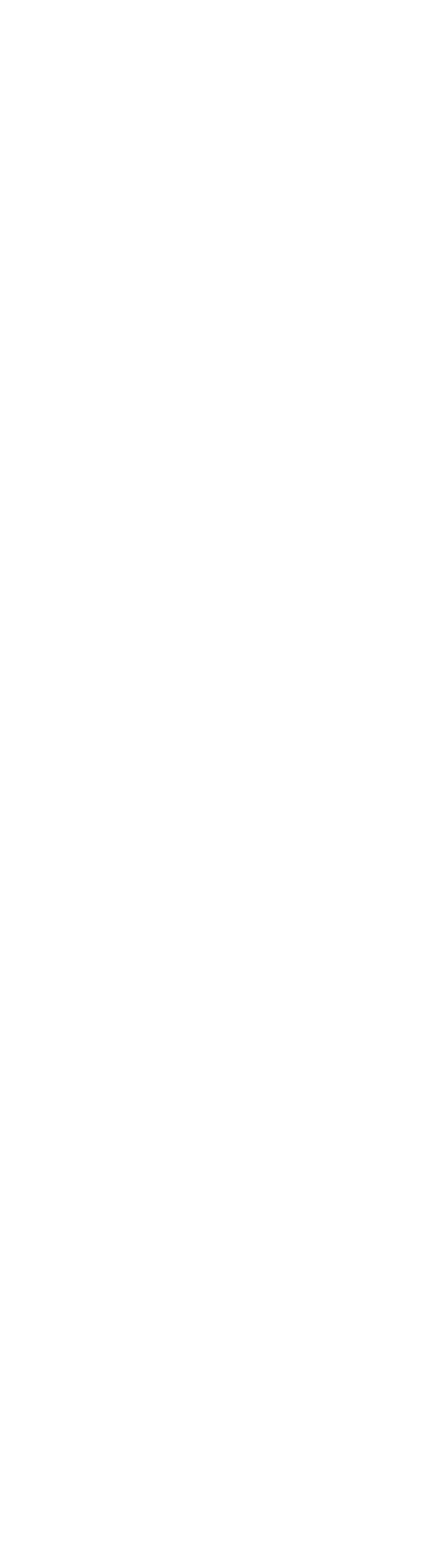
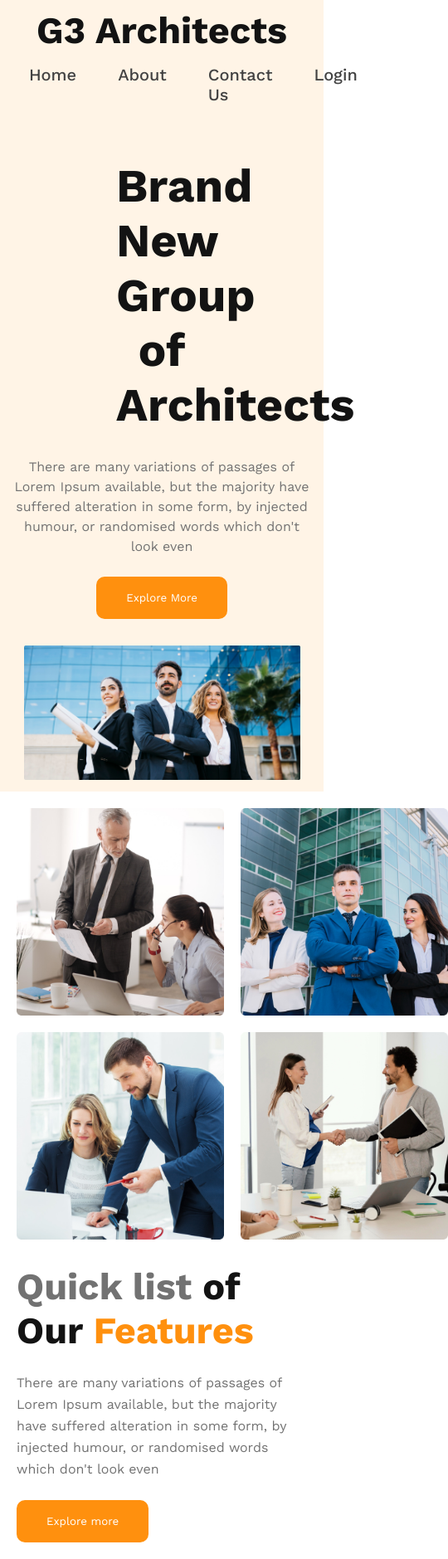
Before and after one commit to moshiurbd1/architects-website, a plain HTML site: page index.html in a window 390 px wide. Shown: the whole page at 83% size, 540 px wide, since content can reach past the window. Before the commit the page ends 844 px from the top, so only its background shows below. Drawn offline with nearby package versions, Linux system fonts and the light colour scheme.

Commit message:
Header and Feature section added

```diff
--- a/css/style.css
+++ b/css/style.css
@@ -0,0 +1,160 @@
+*{
+    padding: 0;
+    margin: 0 auto;
+    font-family: Work Sans;
+}
+.light-gray{
+    color: #727272;
+
+
+}
+/* Header styles start */
+header{
+    background: rgba(255, 144, 14, 0.10);
+    padding-top: 1.5rem;
+    padding: 50px 200px;
+}
+nav{
+
+    display: flex;
+    justify-content: space-between;
+    align-items: center;
+
+}
+nav .logo{
+color: #131313;
+
+font-size: 45px;
+font-weight: 700;
+
+}
+.menu-bar{
+    display: flex;
+}
+.menu-bar li{
+    list-style: none;
+    margin: 10px 20px;
+    padding: 5px;
+}
+.menu-bar li a{
+    text-decoration: none;
+    color: #424242;
+    text-align: center;
+    font-size: 1.25rem;
+    font-weight: 500;
+}
+/* Header styles end */
+
+/* Banner styles start */
+.banner{
+
+    text-align: center;
+    margin: 0 auto;
+
+}
+.banner-content{
+    text-align: center;
+    max-width: 800px;
+    margin-bottom: 2rem;
+
+}
+.banner-title{
+    margin: 50px 130px 30px 130px;
+    color: #131313;
+    font-size: 3.5rem;
+    font-weight: 700;
+}
+.banner-description{
+    font-size: 1rem;
+    font-weight: 400;
+    line-height: 1.5rem;
+    margin-bottom: 1.5rem;
+}
+.btn-primary{
+    padding: 18px 36px;
+    background: #FF900E;
+    color: white;
+    border: 0;
+    border-radius: 10px;
+}
+.banner> img{
+    width: 100%;
+}
+/* Banner styles end */
+
+/* Feature section styles start */
+.feature-section{
+    margin: 50px 200px;
+    display: flex;
+    align-items: center;
+    gap: 30px;
+    margin-top: 4rem;
+
+}
+.feature-column-1{
+    display: grid;
+    gap: 20px;
+    grid-template-columns: repeat(2, 1fr);
+}
+.feature-column-1>img{
+    width: 250px;
+}
+
+.feature-column-2 .feature-title{
+
+    color:#131313;
+
+    font-size: 45px;
+    font-weight: 700;
+    margin-bottom: 1.5rem;
+}
+.feature-title-style{
+    color: #FF900E;
+    font-size: 45px;
+    font-weight: 700;
+}
+.feature-column-2 .feature-description{
+    font-size: 16px;
+    font-weight: 400;
+    line-height: 26px;
+    margin-bottom: 1.5rem;
+}
+
+/* Feature section styles end */
+
+
+
+/* Responsice for small size media devices */
+@media screen and (max-width:576px) {
+    header{
+        padding: 10px;
+    }
+    nav,.feature-section{
+        flex-direction: column;
+    }
+    .banner-content{
+        width: 100%;
+    }
+    .banner> img{
+       width: 90%;
+    }
+    .feature-section{
+        margin: 20px;
+    }
+
+}
+@media screen and (min-width:576px) and (max-width: 960px) {
+   header{
+    padding: 20px;
+   }
+
+   .feature-section{
+    flex-direction: column;
+    margin: 10 150px 0 150px;
+   }
+   .feature-column-1>img{
+    width: 300px;
+   }
+
+
+}
--- a/index.html
+++ b/index.html
@@ -4,19 +4,54 @@
     <meta charset="UTF-8">
     <meta name="viewport" content="width=device-width, initial-scale=1.0">
     <title>Architects Website</title>
+    <link rel="preconnect" href="https://fonts.googleapis.com">
+<link rel="preconnect" href="https://fonts.gstatic.com" crossorigin>
+<link href="https://fonts.googleapis.com/css2?family=Lato:wght@400;700;900&family=Open+Sans:wght@400;700;800&family=Work+Sans:wght@400;500;700;900&display=swap" rel="stylesheet">
     <link rel="stylesheet" href="css/style.css">
 </head>
 <body>
+    <!-- Header section start -->
     <header>
         <nav>
-
+            <h2 class="logo">G3 Architects</h2>
+            <ul class="menu-bar">
+                <li><a href="">Home</a></li>
+                <li><a href="">About</a></li>
+                <li><a href="">Contact Us</a></li>
+                <li><a href="">Login</a></li>
+            </ul>
         </nav>
         <div class="banner">
+        <div class="banner-content">
+            <div class="banner-title">Brand New
+                Group of Architects
+                </div>
+            <p class="banner-description light-gray">There are many variations of passages of Lorem Ipsum available, but the majority have suffered alteration in some form, by injected humour, or randomised words which don't look even</p>
+            <button class="btn-primary">Explore More</button>
+        </div>
+        <img src="images/banner.png" alt="">
+    </div>
+    </header>
+    <!-- Header section end -->
+    <main>
+        <!-- Feature section start -->
+        <section>
+            <div class="feature-section">
+                <div class="feature-column-1">
+                    <img src="images/team1.png" alt="">
+                    <img src="images/team2.png" alt="">
+                    <img src="images/team3.png" alt="">
+                    <img src="images/team4.png" alt="">
+                </div>
+                <div class="feature-column-2">
+                    <h3 class="feature-title light-gray"><span class="light-gray">Quick list</span> of Our <span class="feature-title-style">Features</span></h3>
+                    <p class="feature-description light-gray">There are many variations of passages of Lorem Ipsum available, but the majority have suffered alteration in some form, by injected humour, or randomised words which don't look even</p>
+                    <button class="btn-primary">Explore more</button>
+                </div>
+            </div>
+        </section>
+        <!-- Feature section end -->
 
-        </div>
-
-    </header>
-    <main>
 
     </main>
     <footer>
```
